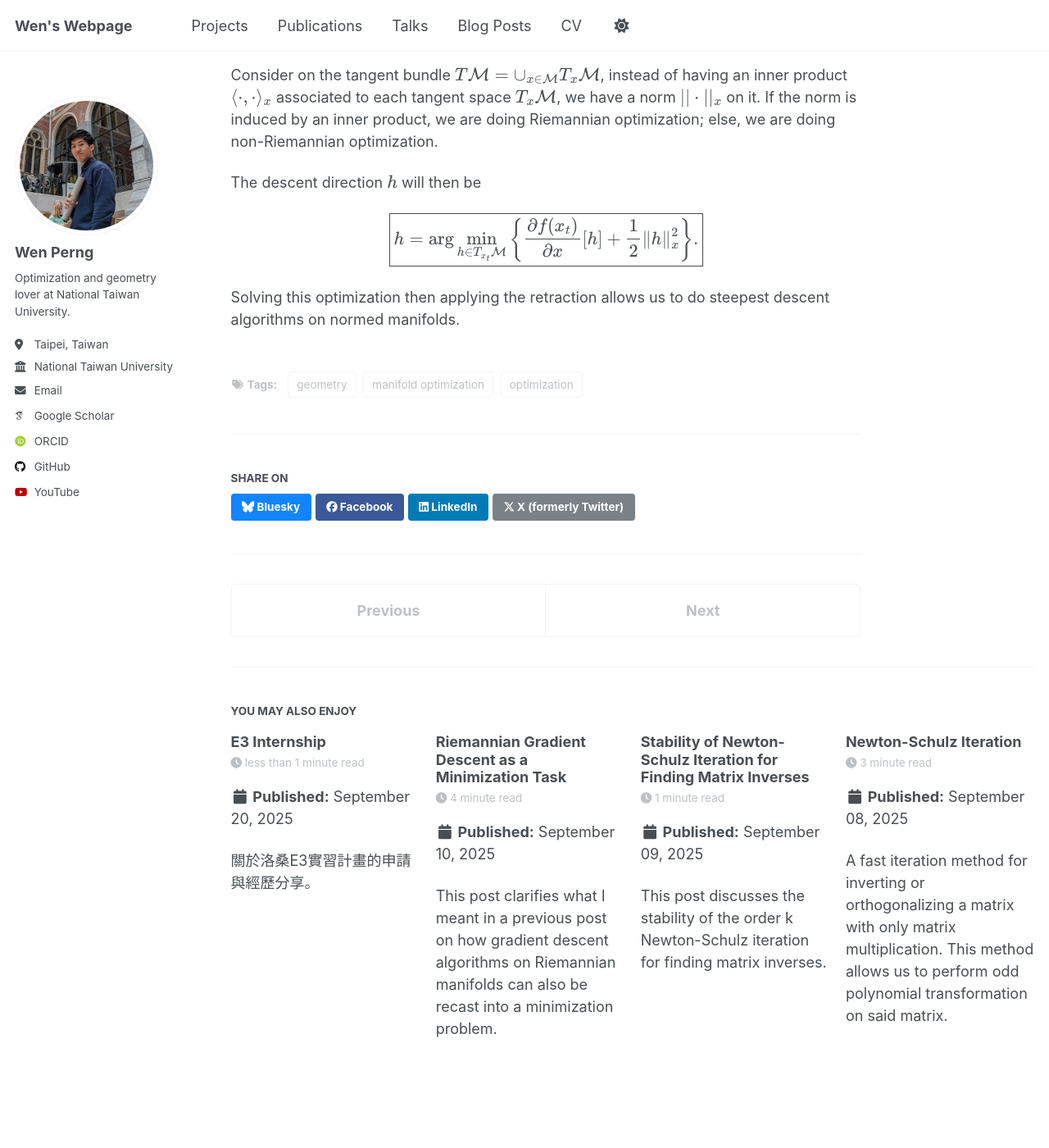
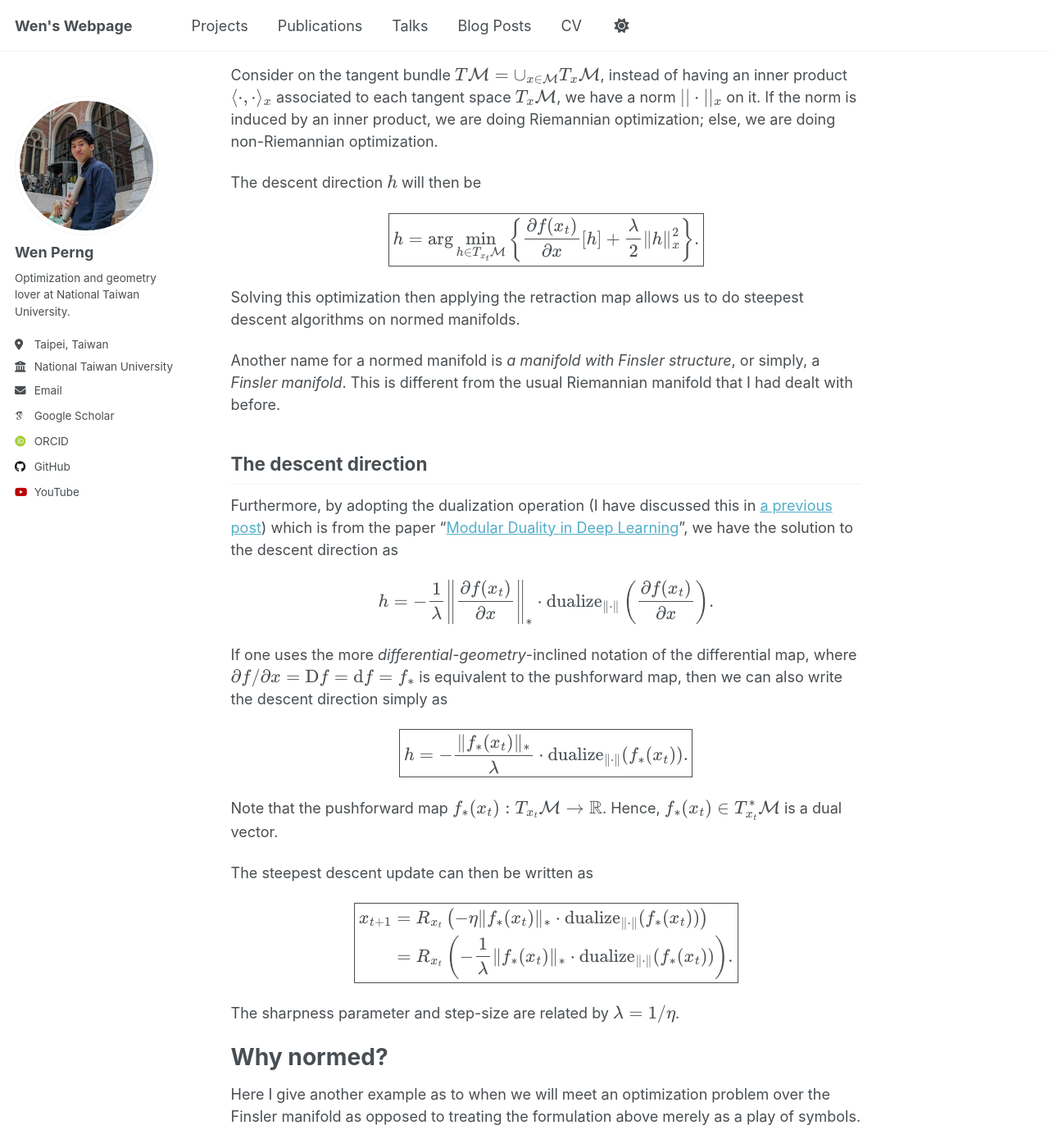
Before and after one commit to WenPerng/WenPerng.github.io, a Jekyll site: the page built from _posts/2025-09-11-blog-post.md, in a window 1280 px wide and 1400 px high, scrolled down 714 px. Shown: the whole window at 82% size. Built offline with Jekyll 4.4.1, drawn with Linux system fonts in a browser that asks for light colours; some web fonts are replaced; a script that is not in the unit is left out; some of the changed text lies outside the part shown.

Commit message:
blog 0910

```diff
--- a/_posts/2025-09-11-blog-post.md
+++ b/_posts/2025-09-11-blog-post.md
@@ -6,7 +6,7 @@
   - manifold optimization
   - optimization
   - geometry
-excerpt: ""
+excerpt: "This post clarifies what steepest descent on a normed manifold means."
 ---
 
 Continue from [last post](/posts/2025/09/blog-post-10/) where I discussed about Riemannian manifold optimizaiton, I extend my discussions on [steepest descent on normed vector spaces](/posts/2025/09/blog-post-07/) to normed manifolds.
@@ -19,8 +19,8 @@
 
 $$
 {\begin{aligned}
-    h &= \arg\min_{h\in T_{x_{t}}\mathcal{M}} \left\{ \frac{\partial f(x_{t})}{\partial x}[h] + \frac{1}{2} \langle h,h \rangle _{x_{t}}\right\}, \\
-    x_{t+1} &= R_{x_t}(-\eta h).
+    h_t &= \arg\min_{h\in T_{x_{t}}\mathcal{M}} \left\{ \frac{\partial f(x_{t})}{\partial x}[h] + \frac{\lambda}{2} \langle h,h \rangle _{x_{t}}\right\}, \\
+    x_{t+1} &= R_{x_t}(h_t).
 \end{aligned}}
 $$
 </p>
@@ -36,8 +36,76 @@
 
 $$
 \boxed{
-    h = \arg\min_{h\in T_{x_{t}}\mathcal{M}} \left\{ \frac{\partial f(x_{t})}{\partial x}[h] + \frac{1}{2} \|h\|_x^2 \right\}.
+    h = \arg\min_{h\in T_{x_{t}}\mathcal{M}} \left\{ \frac{\partial f(x_{t})}{\partial x}[h] + \frac{\lambda}{2} \|h\|_x^2 \right\}.
 }
 $$
 </p>
-Solving this optimization then applying the retraction allows us to do steepest descent algorithms on normed manifolds.
+Solving this optimization then applying the retraction map allows us to do steepest descent algorithms on normed manifolds.
+
+Another name for a normed manifold is *a manifold with Finsler structure*, or simply, a *Finsler manifold*. This is different from the usual Riemannian manifold that I had dealt with before.
+
+## The descent direction
+Furthermore, by adopting the dualization operation (I have discussed this in [a previous post](https://wenperng.github.io/posts/2025/09/blog-post-07/)) which is from the paper "[Modular Duality in Deep Learning](https://arxiv.org/pdf/2410.21265#:~:text=Modular%20dualization%20involves%20first%20assigning%20operator%20norms%20to,the%20weight%20space%20of%20the%20full%20neural%20architecture.)", we have the solution to the descent direction as
+
+<p>
+
+$$
+h = -\frac{1}{\lambda} \left\|\frac{\partial f(x_t)}{\partial x}\right\|_* \cdot \mathrm{dualize}_{\|\cdot\|}\left(\frac{\partial f(x_t)}{\partial x}\right).
+$$
+</p>
+
+If one uses the more *differential-geometry*-inclined notation of the differential map, where \\(\partial f/\partial x = \mathrm{D}f = \mathrm{d}f = f_\*\\) is equivalent to the pushforward map, then we can also write the descent direction simply as
+<p>
+
+$$\boxed{
+h = -\frac{\|f_*(x_t)\|_*}{\lambda} \cdot \mathrm{dualize}_{\|\cdot\|}(f_*(x_t)).
+}$$
+</p>
+Note that the pushforward map \\(f _\*(x _{t}) : T _{x _t} \mathcal{M} \rightarrow \mathbb{R}\\). Hence, \\(f _\*(x _{t}) \in T _{x _t} ^\* \mathcal{M}\\) is a dual vector.
+
+The steepest descent update can then be written as
+<p>
+
+$$
+\boxed{\begin{aligned}
+    x_{t+1} &= R_{x_t}\left( - \eta \|f_*(x_t)\|_* \cdot \mathrm{dualize}_{\|\cdot\|}(f_*(x_t))\right) \\
+    &= R_{x_t}\left( - \frac{1}{\lambda} \|f_*(x_t)\|_* \cdot \mathrm{dualize}_{\|\cdot\|}(f_*(x_t))\right).
+\end{aligned}}
+$$
+</p>
+The sharpness parameter and step-size are related by \\(\lambda = 1/\eta\\).
+
+# Why normed?
+Here I give another example as to when we will meet an optimization problem over the Finsler manifold as opposed to treating the formulation above merely as a play of symbols.
+
+Suppose our loss function \\(f\\) can be locally bounded by the quadratic function
+<p>
+
+$$
+f(R_x(h)) \le f(x) + \frac{\partial f(x)}{\partial x}[h] + \frac{\lambda}{2} \|h\|^2.
+$$
+</p>
+Then a simple way to upper bound \\(f\\) is to find the minima of the right hand side, which results in the minimization problem
+<p>
+
+$$
+\begin{aligned}
+    h &= \arg\min_{h\in T_x\mathcal{M}} \left\{f(x) + \frac{\partial f(x)}{\partial x}[h] + \frac{\lambda}{2} \|h\|^2\right\} \\
+    &= \arg\min_{h\in T_x\mathcal{M}} \left\{\frac{\partial f(x)}{\partial x}[h] + \frac{\lambda}{2} \|h\|^2\right\}.
+\end{aligned}
+$$
+</p>
+The minimization scheme proposed at the start of the post naturally appears.
+
+# Notes on notation
+Note that if \\(\mathcal{M}\\) is a matrix manifold, then we can rewrite
+
+<p>
+
+$$
+\frac{\partial f(x)}{\partial x}[h] = \mathrm{Tr}\{g^{\mathsf{T}}h\} = \langle g,h\rangle _F,
+$$
+</p>
+where \\(g\\) is some *gradient-like* matrix, and \\(\langle\cdot,\cdot\rangle_F\\) is the Frobenius inner product.
+
+Such form must exist as the pushforward is a linear map \\(T_x\mathcal{M}\rightarrow \mathbb{R}\\), and any linear map mapping matrices to scalars can always be written as a Frobenius inner product.
```
Also changed, not shown: _posts/2025-09-10-blog-post.md (+24 -13 lines), _posts/2025-09-12-blog-post.md (added, +62 -0 lines).
